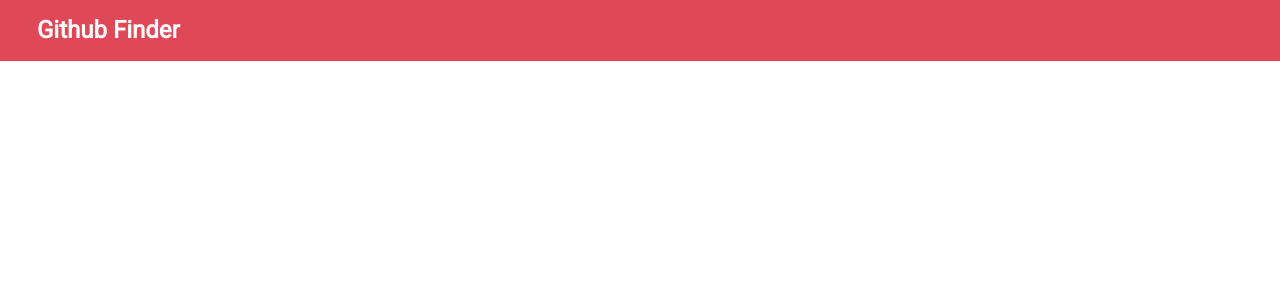
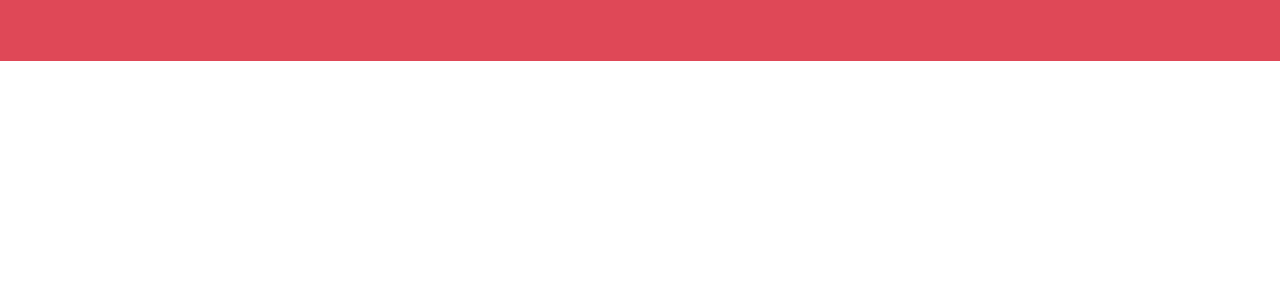
Before and after one commit to darlose04/Github-Finder, a React (Create React App) app: page / in a window 1280 px wide. Shown: the top 300 px of the page. Built offline with nearby package versions, Linux system fonts and the light colour scheme.

Commit message:
move props to Navbar component

```diff
--- a/src/App.js
+++ b/src/App.js
@@ -6,7 +6,7 @@ class App extends Component {
   render() {
     return (
       <div className='App'>
-        <Navbar title='Github Finder' />
+        <Navbar />
       </div>
     );
   }
```
